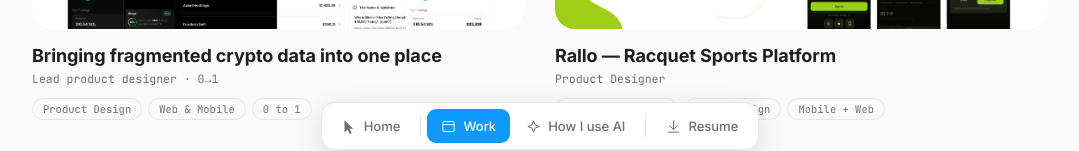
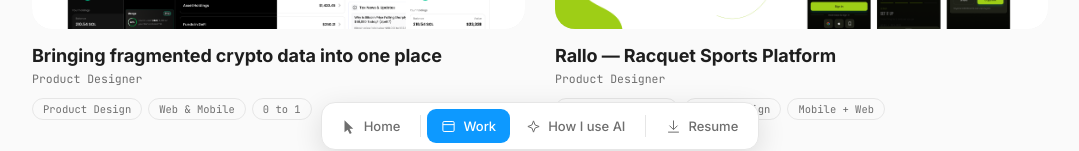
Before and after one commit to leesoosun/Figma_Style_Portfolio, a React (Vite) app: page /work in a window 1280 px wide. Shown: the part 624-775 px from the top of the page, without its empty margins (100-1179 px from the left). Built offline with nearby package versions, Linux system fonts and the light colour scheme.

Commit message:
Simplify Kryptos's role line to "Product Designer"

```diff
--- a/src/data.js
+++ b/src/data.js
@@ -147,7 +147,7 @@
     fileLabel: 'kryptos-portfolio.fig — featured',
     topNote: 'Featured case study',
     category: 'product',
-    roleLine: 'Lead product designer · 0→1',
+    roleLine: 'Product Designer',
     featured: true,
     tags: ['Product Design', 'Web & Mobile', '0 to 1'],
     pills: ['Product Design', 'Web & Mobile', '0 to 1'],
```
